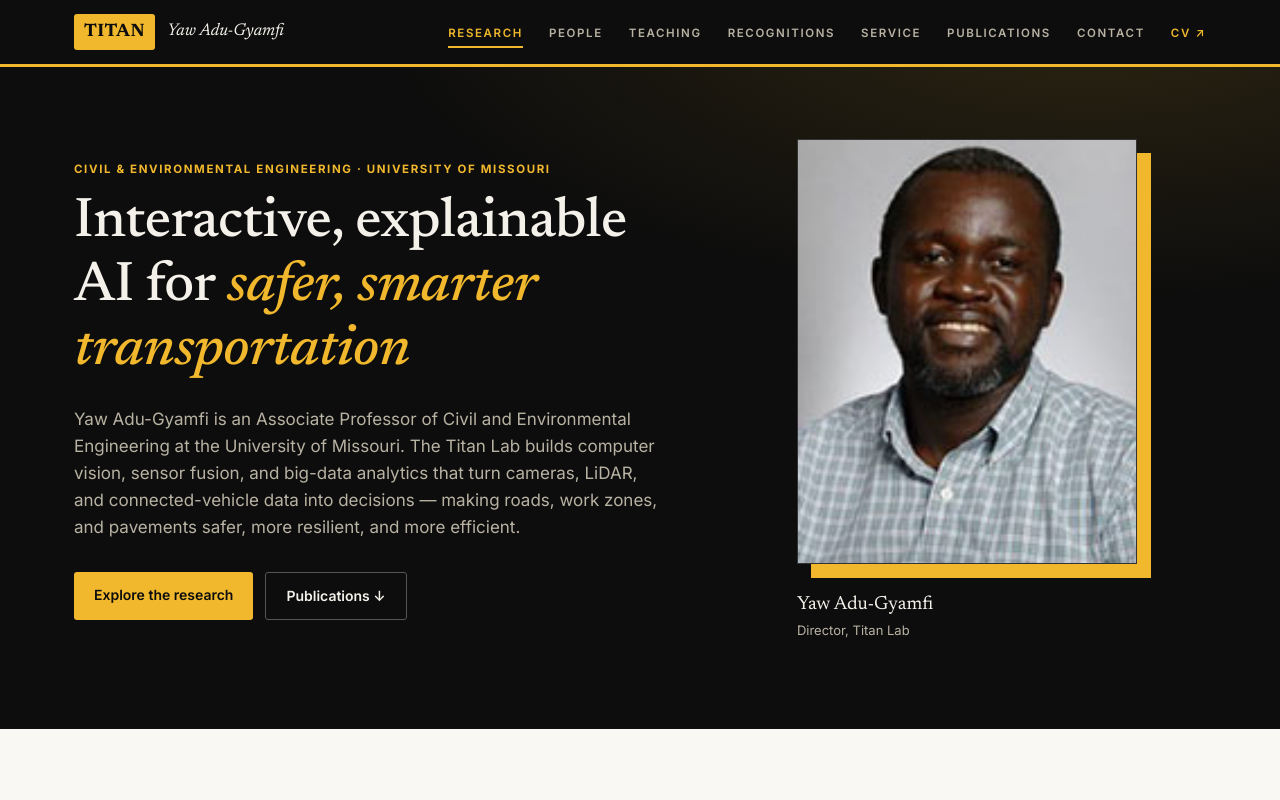
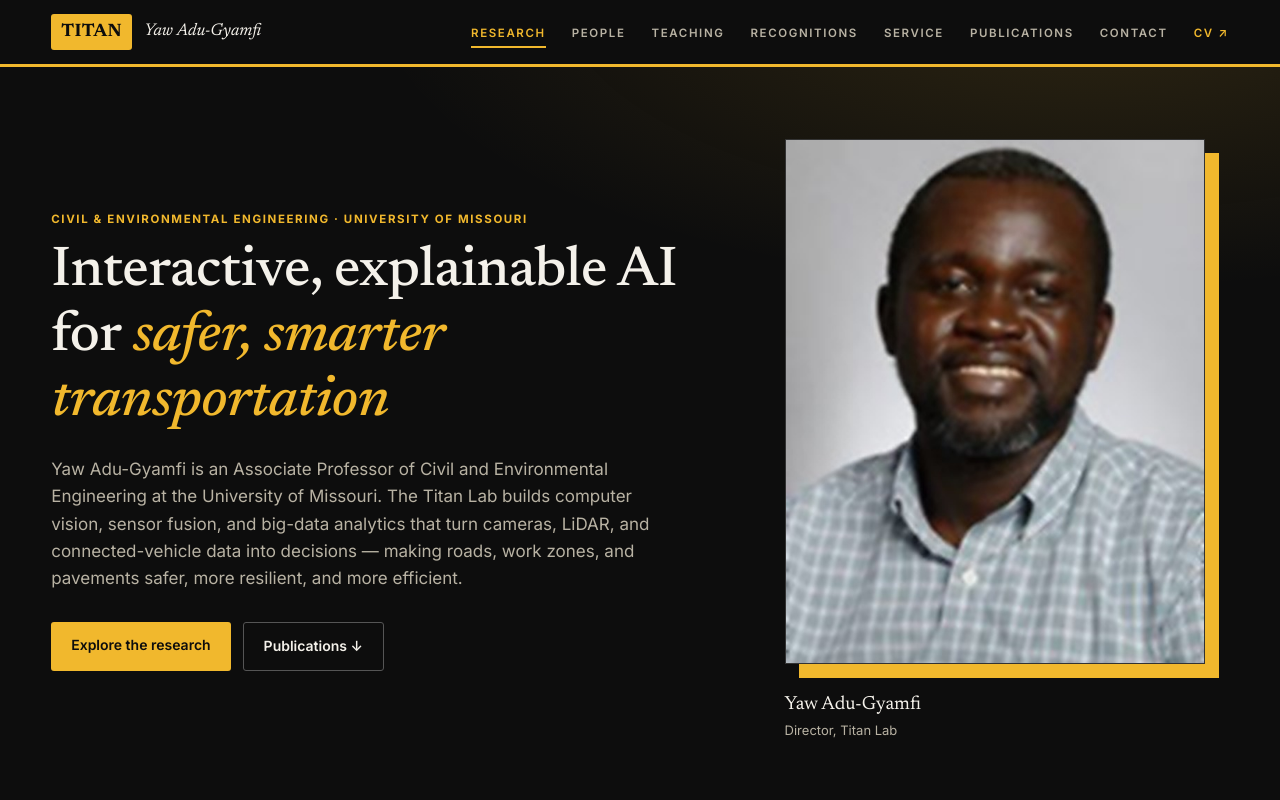
Before and after one commit to UM-Titan/um-titan.github.io, a React (Vite) app: page / in a window 1280 px wide. Shown: the top 800 px of the page. Built offline with nearby package versions, Linux system fonts and the light colour scheme.

Commit message:
Widen layout for large screens; enhance portrait
Co-Authored-By: Claude Opus 5.5 <noreply@anthropic.com>

```diff
--- a/src/index.css
+++ b/src/index.css
@@ -14,7 +14,8 @@
 
   --serif: 'Newsreader', 'Georgia', serif;
   --sans: 'Inter', system-ui, -apple-system, 'Segoe UI', sans-serif;
-  --max: 1180px;
+  --max: 1480px;
+  --gutter: clamp(16px, 4vw, 72px);
   --nav-h: 64px;
 }
 
@@ -61,7 +62,7 @@ h3 {
   width: 100%;
   max-width: var(--max);
   margin: 0 auto;
-  padding: 0 24px;
+  padding: 0 var(--gutter);
 }
 
 .sr-only {
@@ -180,12 +181,12 @@ h3 {
 }
 .hero__grid {
   display: grid;
-  grid-template-columns: 1.25fr 1fr;
-  gap: 56px;
+  grid-template-columns: 1.35fr 1fr;
+  gap: clamp(40px, 6vw, 110px);
   align-items: center;
 }
 .hero h1 {
-  font-size: clamp(34px, 4.6vw, 56px);
+  font-size: clamp(34px, 4.4vw, 68px);
   margin-bottom: 22px;
   letter-spacing: -0.01em;
 }
@@ -196,7 +197,7 @@ h3 {
 .hero__intro {
   color: var(--on-dark-muted);
   font-size: 17px;
-  max-width: 58ch;
+  max-width: 62ch;
   margin: 0 0 30px;
 }
 .hero__actions {
@@ -234,9 +235,9 @@ h3 {
 .hero__photo {
   margin: 0;
   position: relative;
-  /* Current portrait is low-res (150×206); raise/remove this cap with a larger photo. */
+  /* Portrait is upscaled from a small original; keep it modest in size. */
   width: 100%;
-  max-width: 340px;
+  max-width: 420px;
   justify-self: center;
 }
 .hero__photo img,
@@ -349,7 +350,7 @@ h3 {
 }
 .thrust p {
   margin: 0 0 12px;
-  max-width: 72ch;
+  max-width: 95ch;
   color: #333;
 }
 .thrust__key {
@@ -647,7 +648,7 @@ h3 {
     flex-direction: column;
     gap: 0;
     background: var(--black);
-    padding: 8px 24px 20px;
+    padding: 8px var(--gutter) 20px;
     border-bottom: 3px solid var(--gold);
   }
   .nav__links.is-open {
@@ -672,9 +673,6 @@ h3 {
 }
 
 @media (max-width: 600px) {
-  .container {
-    padding: 0 16px;
-  }
   .nav__brand-sub {
     display: none;
   }
```
Also changed, not shown: assets-src/photo-original.jpg (added), public/photo.jpg.
